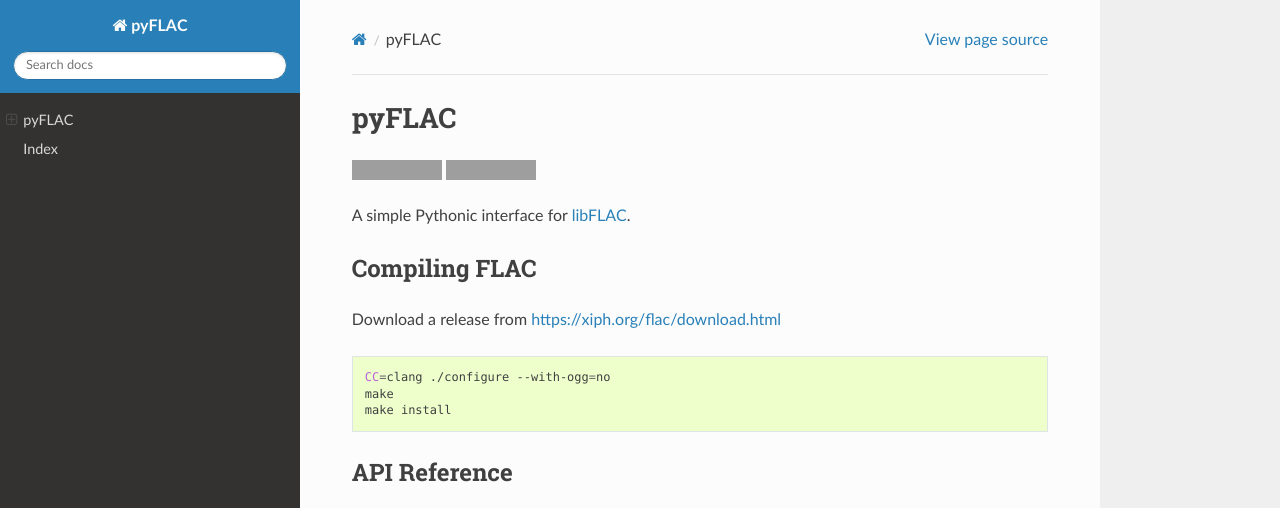
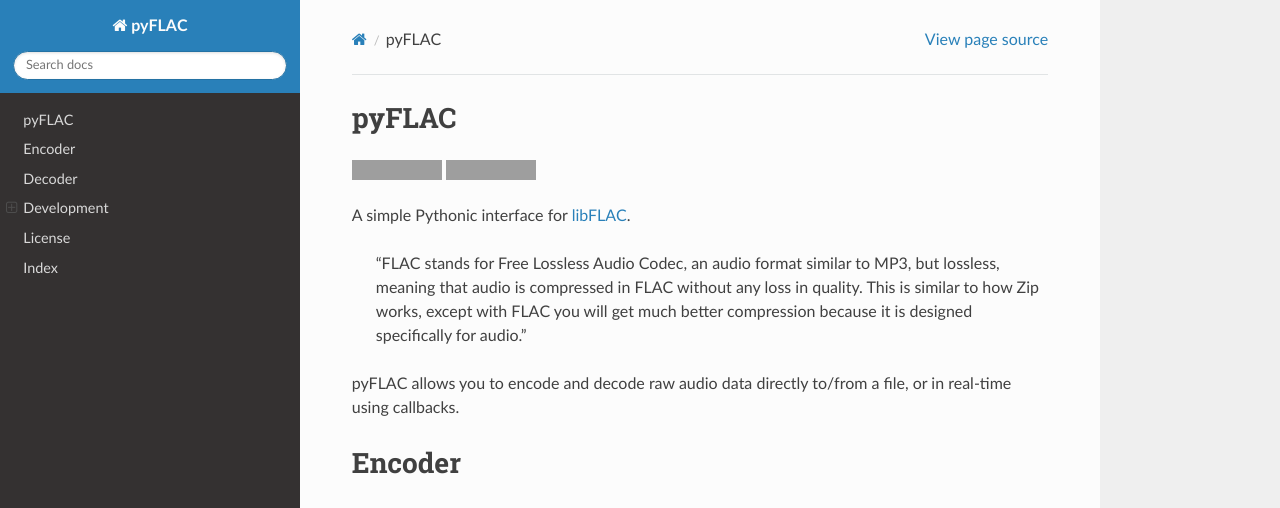
Before and after one commit to sonos/pyFLAC, a Sphinx documentation site: the page built from docs/index.rst, in a window 1280 px wide and 1400 px high. Shown: the top 508 px of the window. Built offline with Sphinx 7.4.7 and the Read the Docs theme 2.0.0, drawn with Linux system fonts in a browser that asks for light colours; some of the changed text lies outside the part shown; grey boxes are pictures that could not be loaded.

```diff
--- a/CONTRIBUTING.rst
+++ b/CONTRIBUTING.rst
@@ -1,13 +1,23 @@
 Contributing
 ------------
 
-To install the package for development, first build the encoder/decoder libraries using CFFI.
+If you find any bugs or other things that need improvement,
+please create an issue or a pull request at
+https://github.com/sonos/pyFLAC
+Contributions are always welcome!
+
+You should get the latest version from GitHub::
+
+   git clone https://github.com/sonos/pyFLAC.git
+   cd pyflac
+
+To install the package for development, first build the encoder/decoder libraries using CFFI::
 
    python3 pyflac/builder/encoder.py
 
    python3 pyflac/builder/decoder.py
 
-and then install with pip.
+and then install with pip::
 
    pip3 install .
 
--- a/README.rst
+++ b/README.rst
@@ -9,14 +9,10 @@
 
 A simple Pythonic interface for `libFLAC <https://xiph.org/flac>`_.
 
+    "FLAC stands for Free Lossless Audio Codec, an audio format similar to MP3, but lossless,
+    meaning that audio is compressed in FLAC without any loss in quality. This is similar to
+    how Zip works, except with FLAC you will get much better compression because it is designed
+    specifically for audio."
 
-Compiling FLAC
---------------
-
-Download a release from https://xiph.org/flac/download.html
-
-.. code-block:: bash
-
-    CC=clang ./configure --with-ogg=no
-    make
-    make install
+pyFLAC allows you to encode and decode raw audio data directly to/from a file, or in real-time
+using callbacks.
--- a/docs/conf.py
+++ b/docs/conf.py
@@ -19,7 +19,7 @@
 # -- Project information -----------------------------------------------------
 
 project = 'pyFLAC'
-copyright = '2021, Sonos, Inc.'
+copyright = '2021, Sonos, Inc'
 author = 'Joe Todd'
 
 
@@ -79,6 +79,13 @@
 #
 html_theme = 'sphinx_rtd_theme'
 
+# Theme options are theme-specific and customize the look and feel of a theme
+# further.  For a list of options available for each theme, see the
+# documentation.
+html_theme_options = {
+    'collapse_navigation': False
+}
+
 # Add any paths that contain custom static files (such as style sheets) here,
 # relative to this directory. They are copied after the builtin static files,
 # so a file named "default.css" will overwrite the builtin "default.css".
--- a/docs/index.rst
+++ b/docs/index.rst
@@ -5,8 +5,11 @@
 .. only:: html
 
 
-API Reference
--------------
+Encoder
+=======
+
+To encode raw audio data with pyFLAC you can either write encoded
+data directly to a file or process in real-time.
 
 .. autoclass:: pyflac.FileEncoder
    :members:
@@ -18,6 +21,9 @@
    :undoc-members:
    :inherited-members:
 
+Decoder
+=======
+
 .. autoclass:: pyflac.FileDecoder
    :members:
    :undoc-members:
@@ -28,12 +34,27 @@
    :undoc-members:
    :inherited-members:
 
+Development
+===========
+
 .. only:: html
 
 .. include:: ../CONTRIBUTING.rst
 
 .. include:: ../CHANGELOG.rst
 
+License
+=======
+
+pyFLAC is distributed under an Apache 2.0 license allowing users to use the software for any purpose,
+to distribute it and to modify it.
+
+pyFLAC includes prebuilt binaries of libFLAC for different architectures, these binaries are distributed
+under the following libFLAC license.
+
+.. include:: ../pyflac/libraries/LICENSE
+   :literal:
+
 Index
 =====
 
```
Also changed, not shown: 8 other files.
